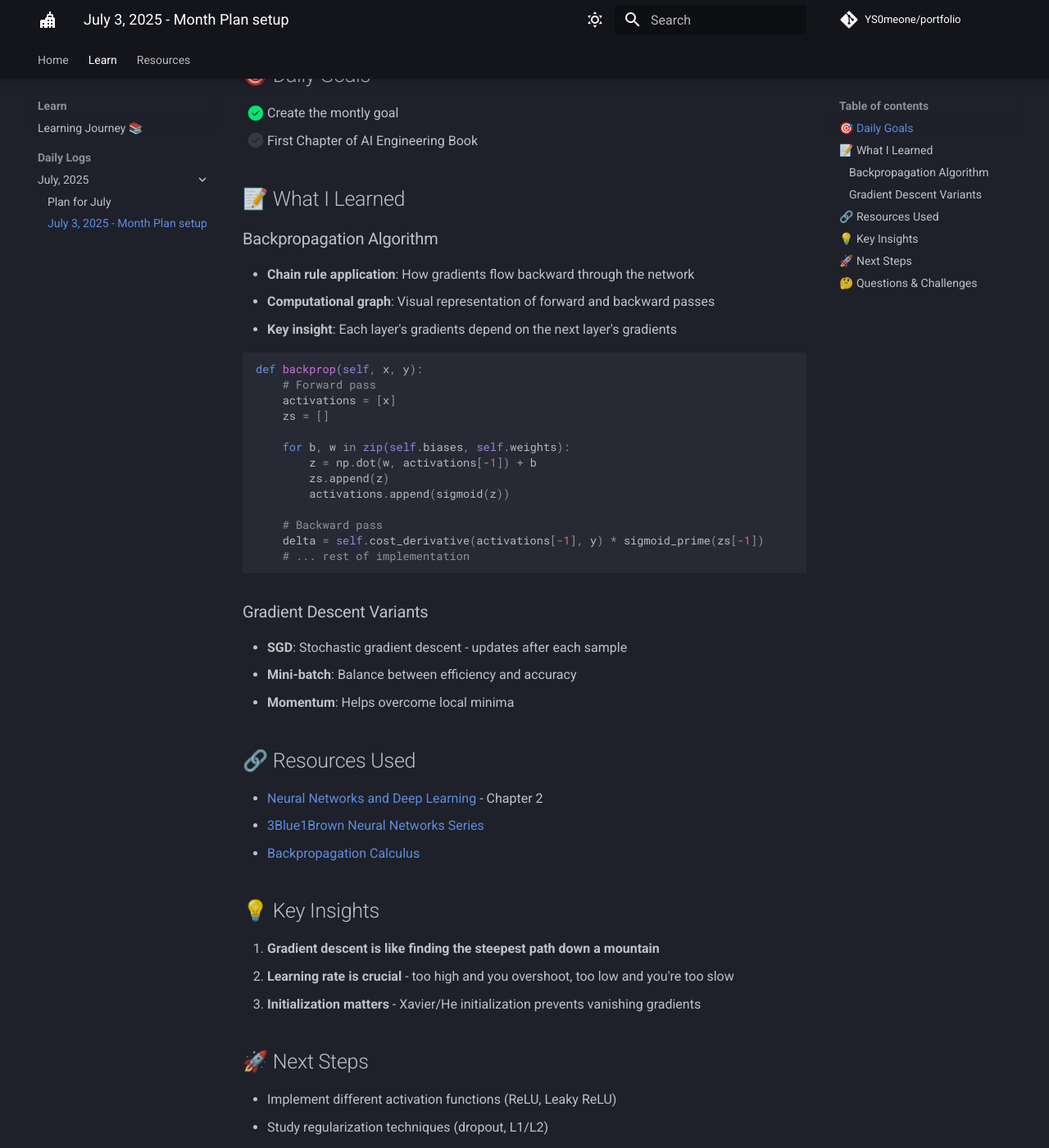
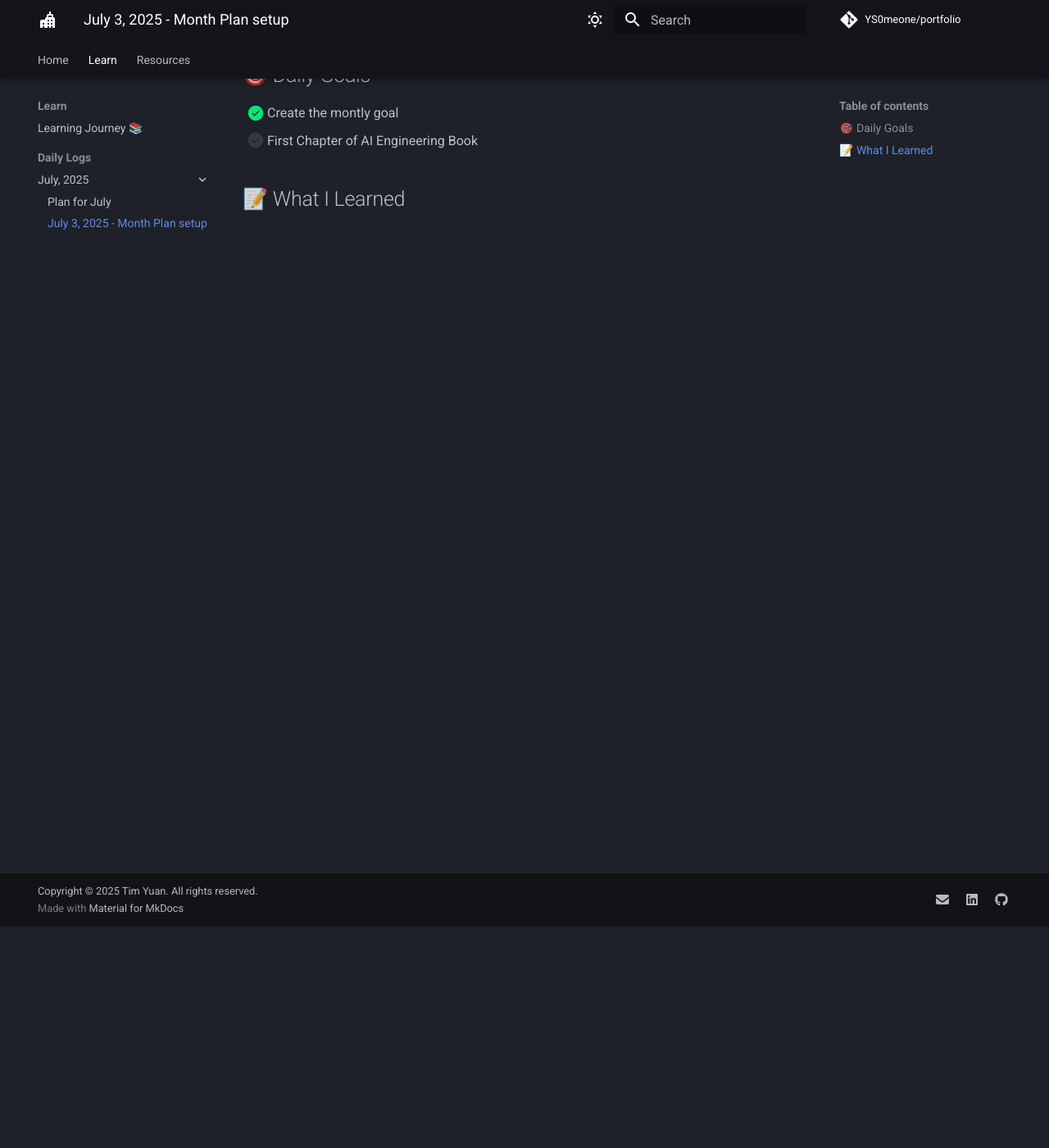
Before and after one commit to YS0meone/tim-personal-website, an MkDocs documentation site: the page built from docs/learn/2025/07-july/2025-07-03.md, in a window 1280 px wide and 1400 px high, scrolled down 270 px. Shown: the whole window at 82% size. Built offline with MkDocs 1.6.1 and Material for MkDocs 9.7.7, drawn with Linux system fonts in a browser that asks for light colours; comment, search, counter and statistics services are not loaded; some of the changed text lies outside the part shown.

Commit message:
minor change

````diff
--- a/docs/learn/2025/07-july/2025-07-03.md
+++ b/docs/learn/2025/07-july/2025-07-03.md
@@ -10,55 +10,3 @@
 - [ ] First Chapter of AI Engineering Book
 
 ## 📝 What I Learned
-
-### Backpropagation Algorithm
-
-- **Chain rule application**: How gradients flow backward through the network
-- **Computational graph**: Visual representation of forward and backward passes
-- **Key insight**: Each layer's gradients depend on the next layer's gradients
-
-```python
-def backprop(self, x, y):
-    # Forward pass
-    activations = [x]
-    zs = []
-
-    for b, w in zip(self.biases, self.weights):
-        z = np.dot(w, activations[-1]) + b
-        zs.append(z)
-        activations.append(sigmoid(z))
-
-    # Backward pass
-    delta = self.cost_derivative(activations[-1], y) * sigmoid_prime(zs[-1])
-    # ... rest of implementation
-```
-
-### Gradient Descent Variants
-
-- **SGD**: Stochastic gradient descent - updates after each sample
-- **Mini-batch**: Balance between efficiency and accuracy
-- **Momentum**: Helps overcome local minima
-
-## 🔗 Resources Used
-
-- [Neural Networks and Deep Learning](http://neuralnetworksanddeeplearning.com/) - Chapter 2
-- [3Blue1Brown Neural Networks Series](https://www.youtube.com/playlist?list=PLZHQObOWTQDNU6R1_67000Dx_ZCJB-3pi)
-- [Backpropagation Calculus](https://www.youtube.com/watch?v=tIeHLnjs5U8)
-
-## 💡 Key Insights
-
-1. **Gradient descent is like finding the steepest path down a mountain**
-2. **Learning rate is crucial** - too high and you overshoot, too low and you're too slow
-3. **Initialization matters** - Xavier/He initialization prevents vanishing gradients
-
-## 🚀 Next Steps
-
-- Implement different activation functions (ReLU, Leaky ReLU)
-- Study regularization techniques (dropout, L1/L2)
-- Build a CNN for image classification
-
-## 🤔 Questions & Challenges
-
-- Why does ReLU work better than sigmoid for deep networks?
-- How to choose optimal learning rate automatically?
-- What's the intuition behind batch normalization?
````
